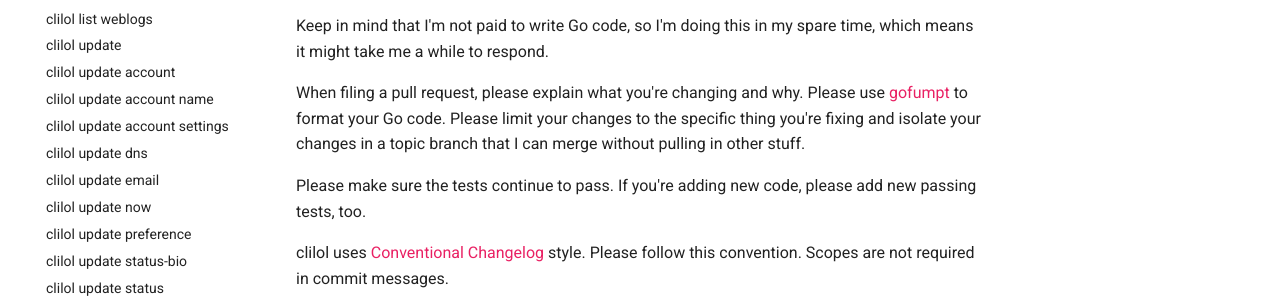
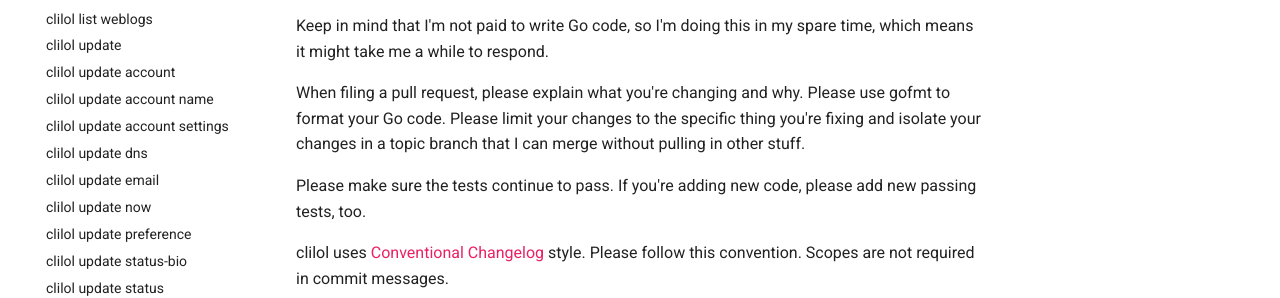
Before and after one commit to mcornick/clilol, an MkDocs documentation site: the page built from docs/developer.md, in a window 1280 px wide and 1256 px high. Shown: the part 700-998 px from the top of the window. Built offline with MkDocs 1.6.1 and Material for MkDocs 9.7.7, drawn with Linux system fonts in a browser that asks for light colours; comment, search, counter and statistics services are not loaded; the version menu is left out.

Commit message:
docs: gofmt is fine, gofumpt is not needed
Signed-off-by: Mark Cornick <mcornick@mcornick.com>

```diff
--- a/docs/developer.md
+++ b/docs/developer.md
@@ -33,10 +33,9 @@ Keep in mind that I'm not paid to write Go code, so I'm doing this in my
 spare time, which means it might take me a while to respond.
 
 When filing a pull request, please explain what you're changing and why.
-Please use [gofumpt](https://github.com/mvdan/gofumpt) to format your Go
-code. Please limit your changes to the specific thing you're fixing and
-isolate your changes in a topic branch that I can merge without pulling
-in other stuff.
+Please use gofmt to format your Go code. Please limit your changes to
+the specific thing you're fixing and isolate your changes in a topic
+branch that I can merge without pulling in other stuff.
 
 Please make sure the tests continue to pass. If you're adding new code,
 please add new passing tests, too.
```
Also changed, not shown: CONTRIBUTING.md (+3 -4 lines).
